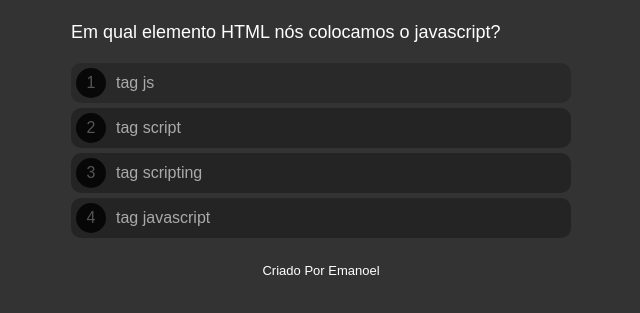
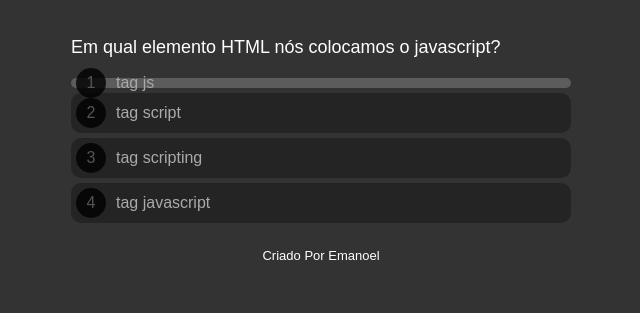
Before and after one commit to EmanoelCariolando/Quiz, a plain HTML site: page index.html in a window 1280 px wide. In both pictures the pointer is over the element 640 px from the left and 381 px from the top of the page. Shown: the part 299-612 px from the top of the page, without its empty margins (319-959 px from the left). Drawn offline with Linux system fonts and the light colour scheme.

Commit message:
Fiz um uptade

```diff
--- a/style.css
+++ b/style.css
@@ -71,7 +71,8 @@ h1 {
     color: #555;
 }
 .option:hover {
-    background-color: rgba(0, 0, 0, 0.2);
+    background-color: rgba(255, 255, 255, 0.2);
+    height: 10px;
 }
 
 .scoreArea {
```
Also changed, not shown: 1 other file.
